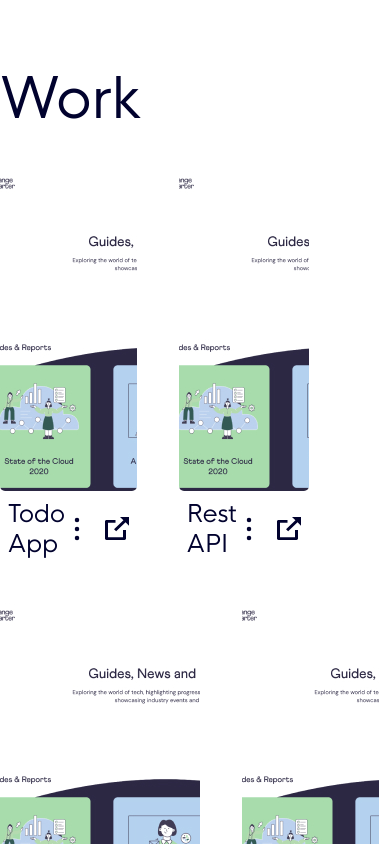
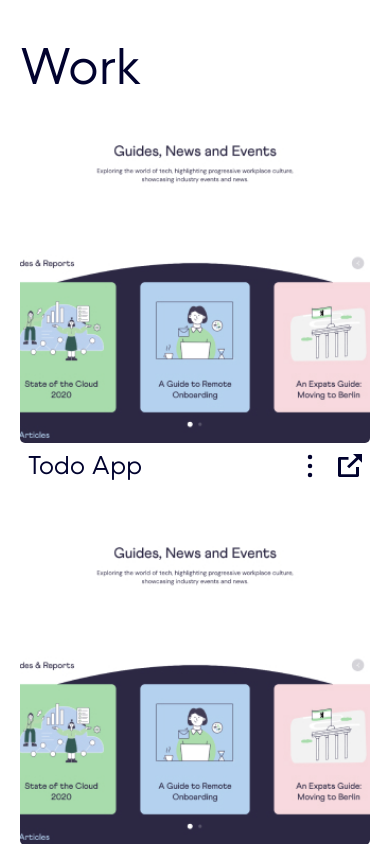
Before and after one commit to NuckFuggets/portfolio, a Next.js app: page /work in a window 390 px wide. Shown: the top 844 px of the page. Built offline with nearby package versions, Linux system fonts and the light colour scheme.

Commit message:
Responsive

```diff
--- a/components/Card.js
+++ b/components/Card.js
@@ -8,11 +8,22 @@ const CardElement = styled.div`
   flex: 0 1 calc(100% / 3);
   padding-left: 42px;
   margin-top: 36px;
+
+  @media (max-width: 1200px) {
+    flex-basis: 50%;
+  }
+
+  @media (max-width: 600px) {
+    flex-basis: 100%;
+  }
 `;
 
 const Image = styled.div`
   min-height: 320px;
   border-radius: 5px;
+  background-repeat: no-repeat;
+  background-position: center;
+  background-size: cover;
 `;
 
 const Header = styled.div`
--- a/pages/work.js
+++ b/pages/work.js
@@ -6,6 +6,14 @@ import styled from "styled-components";
 const Container = styled.div`
   max-width: 1218px;
   margin: 0 auto;
+
+  @media (max-width: 1302px) {
+    max-width: calc(100% - 84px);
+  }
+
+  @media (max-width: 1024px) {
+    max-width: calc(100% - 40px);
+  }
 `;
 
 const Title = styled.h1`
@@ -15,6 +23,12 @@ const Title = styled.h1`
   line-height: 71px;
   margin-top: 64px;
   margin-bottom: 32px;
+
+  @media (max-width: 768px) {
+    margin-top: 32px;
+    margin-bottom: 16px;
+    font-size: 48px;
+  }
 `;
 
 const Grid = styled.div`
@@ -22,6 +36,7 @@ const Grid = styled.div`
   flex-wrap: wrap;
   margin-left: -42px;
   margin-top: -32px;
+  margin-bottom: 32px;
 `;
 
 export default function About() {
```
Also changed, not shown: pages/index.js (+9 -1 lines).
